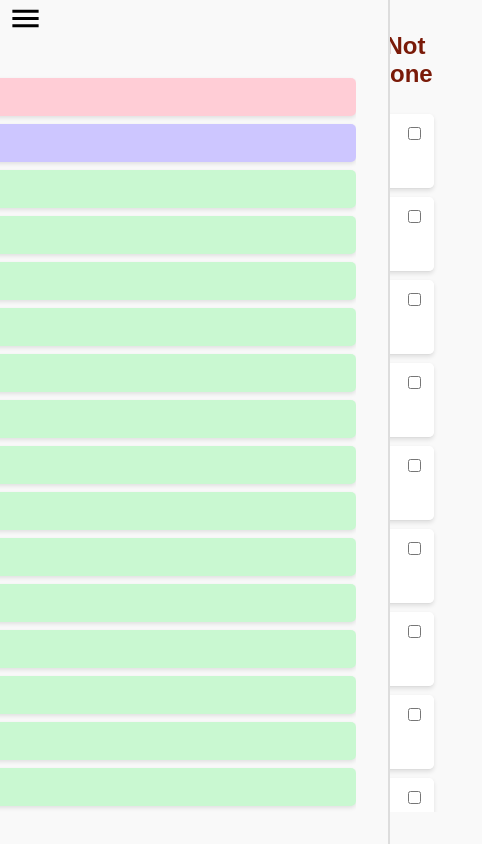
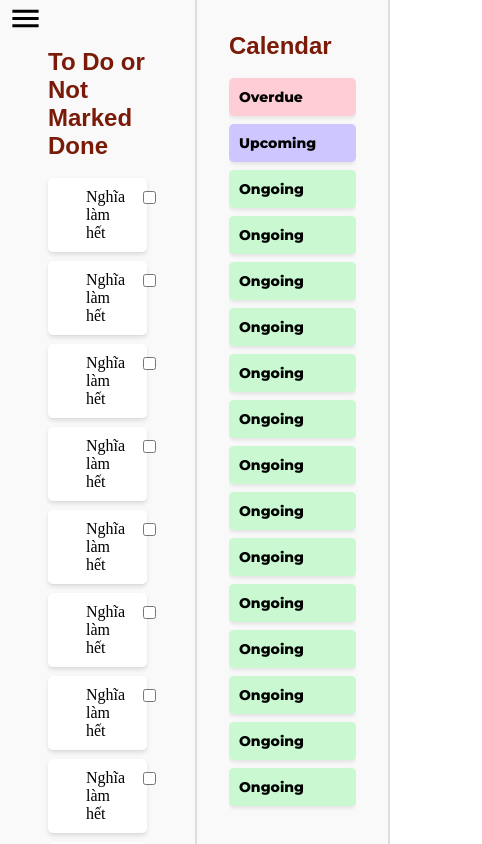
Before and after one commit to gianghitran/NT208.P21.ATTN_Personal-Smart-Scheduling-System-with-AI, a React (Vite) app in the folder Workspace/App/client/: page /Mytask in a window 390 px wide. Shown: the top 844 px of the page, 482 px wide, since content can reach past the window. Built offline with nearby package versions, Linux system fonts and the light colour scheme.

Commit message:
mobile friendly my Task

```diff
--- a/Workspace/App/client/src/Components/Mytask/Mytask.jsx
+++ b/Workspace/App/client/src/Components/Mytask/Mytask.jsx
@@ -6,30 +6,16 @@ import threebears from "../../assets/threebears.jpg";
 const Mytask = () => {
   return (
     <div className="app-container">
-      <div className="mytask">
-      <div className="site-title">
-      {/* <img src={threebears} alt="logo"/> */}
-      {/* <Link to="/">My Task</Link> */}
-      </div>
-        {/* <nav>
 
-          <ul>
-            <li><Link to="/">My Task</Link></li>
-            <li><Link to="/notifications">🔔 Notifications</Link></li>
-            <li><Link to="/goals">🎯 Goals</Link></li>
-          </ul>
-        </nav> */}
-
-      </div>
 
       {/* Main Content */}
       <div className="main-content">
         {/* Task Dashboard */}
+
+        <div className="task-dashboard">
             <div className="header">
                 <h2>To Do or Not Marked Done</h2>
             </div>
-        <div className="task-dashboard">
-
             <div className="task-list">
             <div className="task">
                   <span className="dot yellow"></span> Nghĩa làm hết
--- a/Workspace/App/client/src/Components/Mytask/mytask.css
+++ b/Workspace/App/client/src/Components/Mytask/mytask.css
@@ -24,7 +24,7 @@
     align-items: flex-start;
 }
 
-.site-title {
+/* .site-title {
     display: flex;
     font-size: 1.5rem;
     gap: 0.5rem;
@@ -36,14 +36,18 @@
     border-radius: 50%;
     width: 45px;
     height: 45px;
-}
+} */
 
-/* Layout tổng */
-.app-container {
+/* Layout tổng
+/* .app-container {
+  flex-grow: 1;
+  position: relative;
+
     display: flex;
     height: 100vh;
+    margin-left: 0px;
 
-  }
+  } */
 
 /*
 
@@ -67,24 +71,32 @@
    */
   /* Main Content */
   .main-content {
+    width:50%;
     display: flex;
-    flex-direction: column;
+    flex-grow: 1;
     flex: 1;
+    position:relative;
     background: #f9f9f9;
     padding: 2rem;
-    margin-left: 250px;
+    margin-left: 0px;
     margin-right: 800px;
+
+
 
   }
 
   /* Task Dashboard */
   .task-dashboard {
-    flex: 2;
+    flex: 1;
     padding: 1rem;
     overflow-y: auto; /*thanh cuộn */
+    display: flex;
+    flex-direction: column;
+    flex-shrink: 1;
   }
 
   .header h2 {
+
     font-size: 1.5 rem;
     font-weight: bold;
     color:#7a1a08;
@@ -133,13 +145,14 @@
 
   /* Calendar */
   .calendar {
-    flex: 2;
+    flex-shrink: 1;
+    flex: 1;
     padding: 2rem;
     border-left: 2px solid #ddd;
     position: fixed;
     top: 0;
     right: 0;
-    width: 800px;
+    width: 50%;
     height: 100vh;
     display: flex;
     flex-direction: column;
```
Lines whose indentation alone changed are shown as unchanged.
